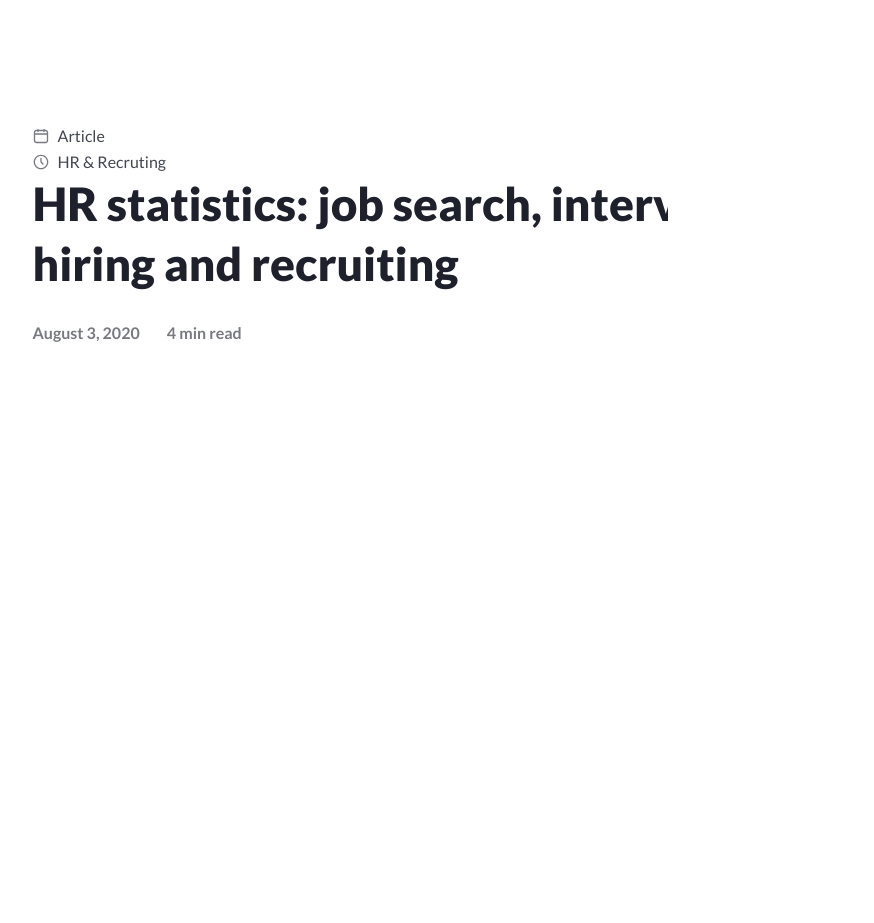
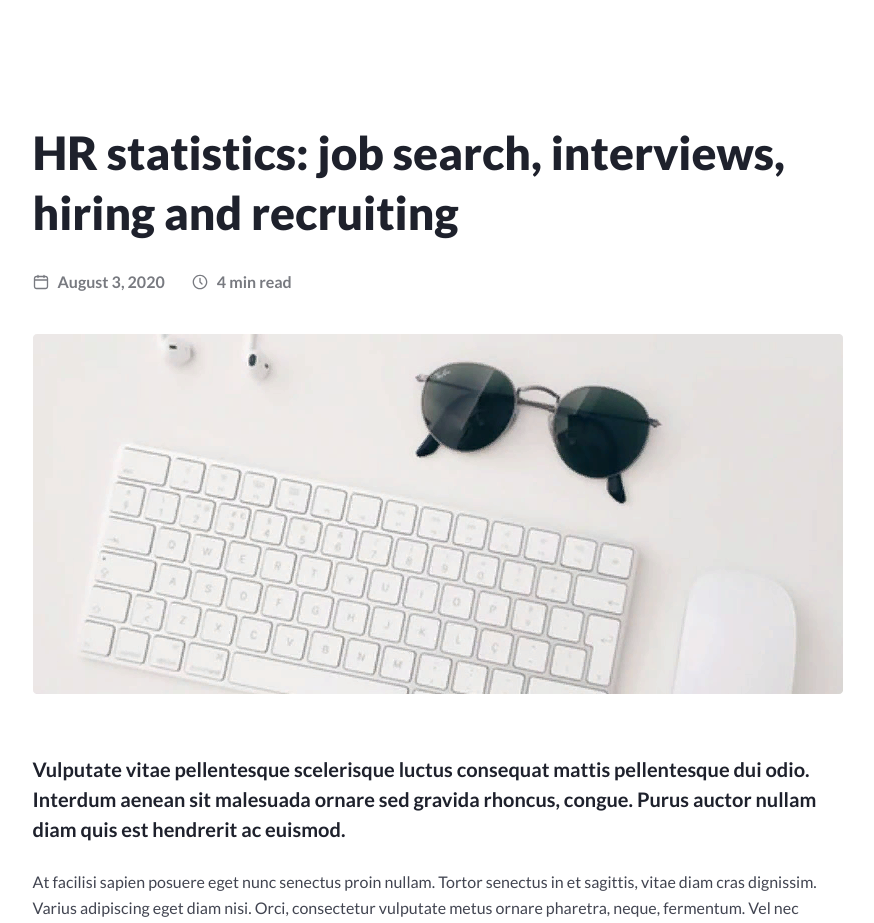
Before and after one commit to KadiRim27/praktika-4, a plain HTML site: page index.html in a window 1280 px wide. Shown: the part 892-1815 px from the top of the page, without its empty margins (95-969 px from the left). Drawn offline with Linux system fonts and the light colour scheme.

Commit message:
obnovit
obnovit

```diff
--- a/index.html
+++ b/index.html
@@ -11,7 +11,7 @@
 
 <body>
 
-    <div class="wrapper">
+   <div class="wrapper">
         <div class="container">
             <header class="header">
                 <h1 class="title">
@@ -64,32 +64,17 @@
                 <div class="statistics__block">
                     <header class="header__statistics">
 
-                        <nav class="menu__Articals">
-                            <ul class="menu__list-Articals">
-                                <li class="menu__item-Articals logo__icon__1">Article</li>
-                                <li class="menu__item-Articals logo__icon__2">HR & Recruting</li>
-                            </ul>
-                        </nav>
+
                         <h1 class="statistics__title">
                             HR statistics: job search, interviews, hiring and recruiting
                         </h1>
                         <nav class="menu__Augustin">
                             <ul class="menu__list-Augustin">
-                                <li class="menu__item-Augustin  logo__icon__3">August 3, 2020</li>
-                                <li class="menu__item-Augustin  logo__icon__4">4 min read</li>
+                                <li class="menu__item-Augustin  logo__icon__1">August 3, 2020</li>
+                                <li class="menu__item-Augustin  logo__icon__2">4 min read</li>
                             </ul>
                         </nav>
-                        <nav class="menu__Share">
-                            <ul class="menu__list__Share">
-                                <li class="menu__item__Share">Share:</li>
-                                <li class="menu__item__Share"><a href="" class="menu__link__Share"><img
-                                            src="img/icon/Facebook.svg" alt="pictura"></a></li>
-                                <li class="menu__item__Share"><a href="" class="menu__link__Share"><img
-                                            src="img/icon/Twitter.svg" alt="pictura"></a></li>
-                                <li class="menu__item__Share"><a href="" class="menu__link__Share"><img
-                                            src="img/icon/Linked-In.svg" alt="pictura"></a></li>
-                            </ul>
-                        </nav>
+
 
                     </header>
                     <div class="imag">
```
